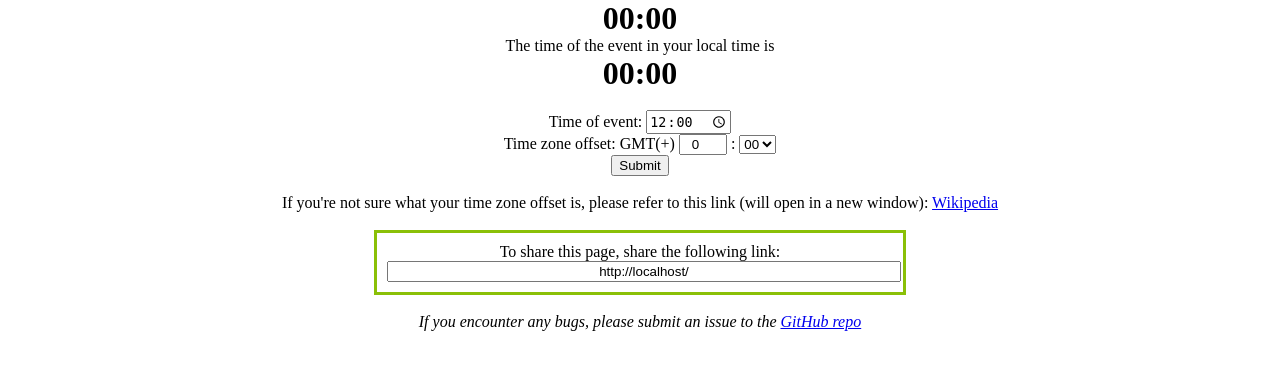
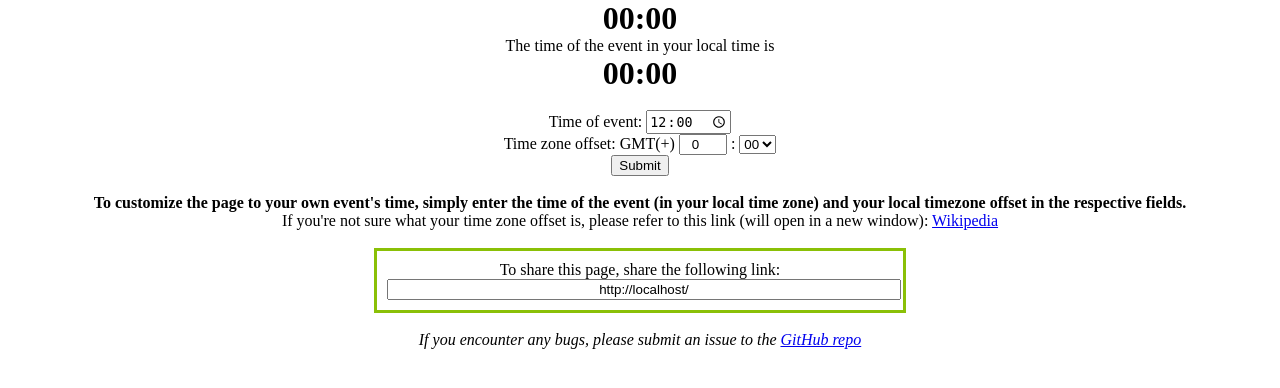
Before and after one commit to kylemsguy/timezone-converter, a PHP site: page / in a window 1280 px wide. Shown: the part 136-524 px from the top of the page. Run offline with PHP 8.4, Linux system fonts and the light colour scheme.

Commit message:
added instruction line

```diff
--- a/index.php
+++ b/index.php
@@ -106,6 +106,7 @@ echo (offsetToHrsMins($prevoffset));
 		</form>
 		<br>
 		<div id="instructions">
+			<b>To customize the page to your own event's time, simply enter the time of the event (in your local time zone) and your local timezone offset in the respective fields.</b><br>
 			If you're not sure what your time zone offset is, please refer to this link (will open in a new window): <a href="https://en.wikipedia.org/wiki/List_of_UTC_time_offsets" target="_blank">Wikipedia</a><br>
 			<br>
 			<!--After clicking submit, simply share the URL in the address bar of your browser to let others know when an event is in their own time zone!-->
```
